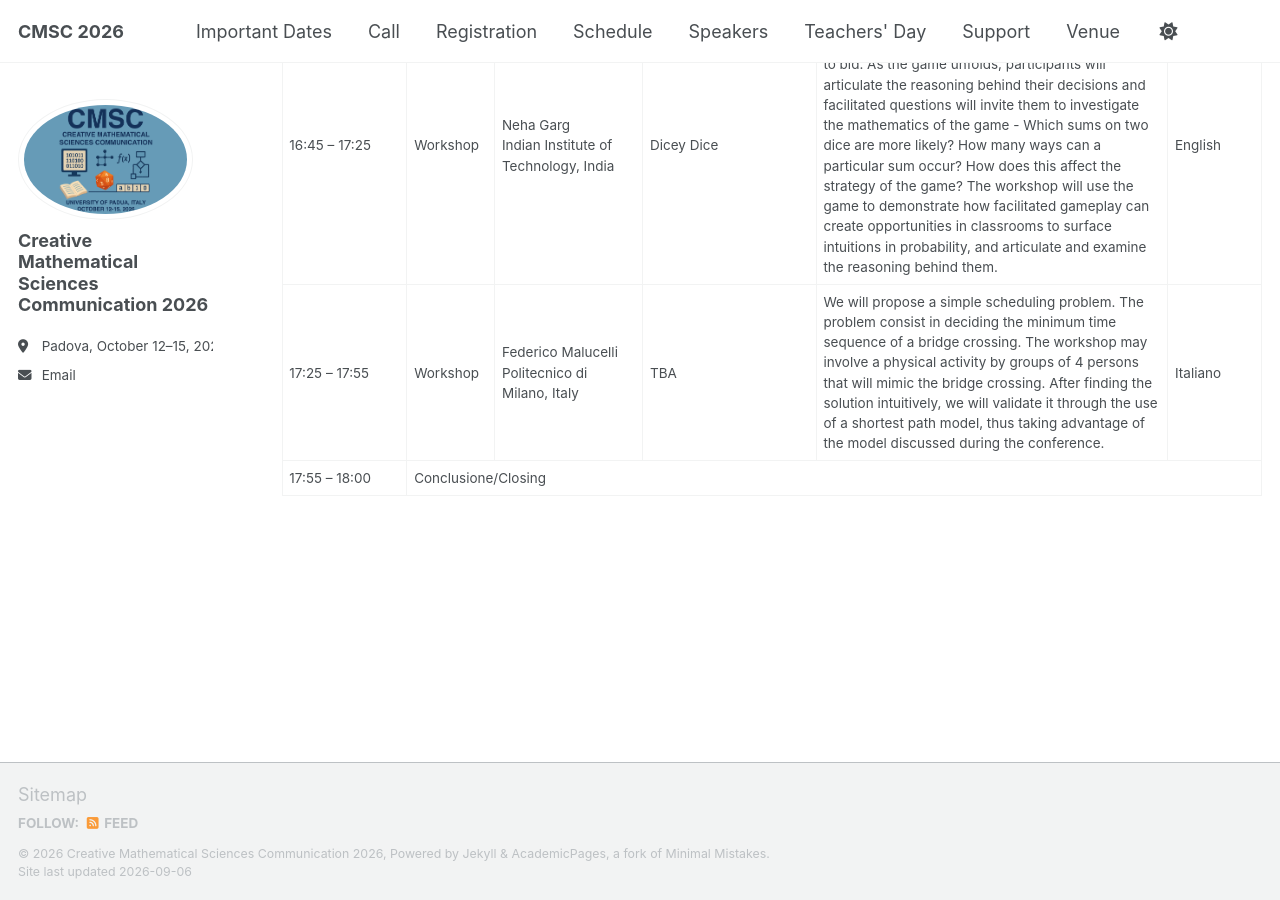
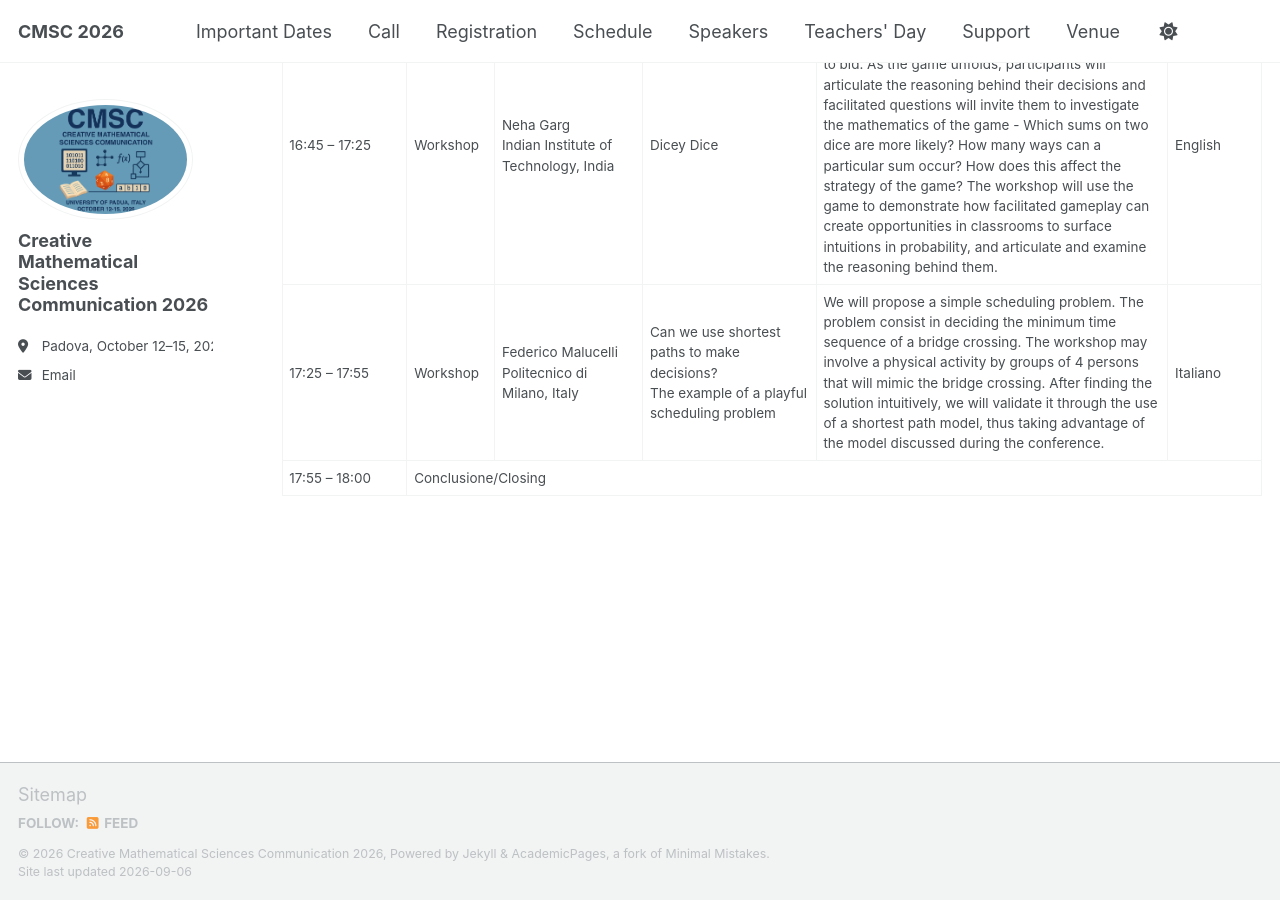
Before and after one commit to CMSC2026/cmsc2026.github.io, a Jekyll site: the page built from _pages/teachers-day.md, in a window 1280 px wide and 900 px high, scrolled down 3965 px. Built offline with Jekyll 4.4.1, drawn with Linux system fonts in a browser that asks for light colours; a script that is not in the unit is left out.

Commit message:
updated Malucelli's title

```diff
--- a/_pages/teachers-day.md
+++ b/_pages/teachers-day.md
@@ -303,7 +303,7 @@ The program includes include invited plenary presentations and workshops, as tut
         Federico Malucelli<br>
         Politecnico di Milano, Italy
       </td>
-      <td>TBA</td>
+      <td>Can we use shortest paths to make decisions?<br>The example of a playful scheduling problem</td>
       <td>
         We will propose a simple scheduling problem. The problem consist in deciding the minimum
         time sequence of a bridge crossing. The workshop may involve a physical activity by groups
```
